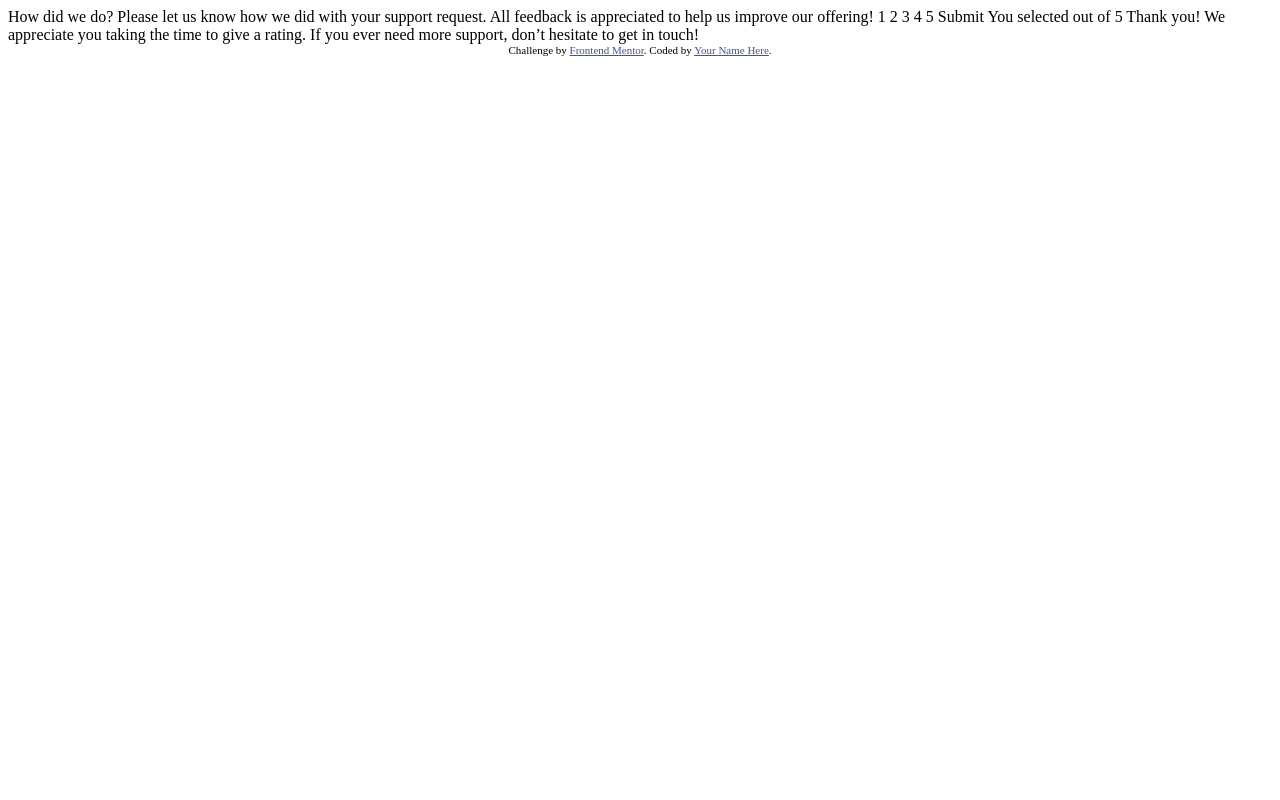
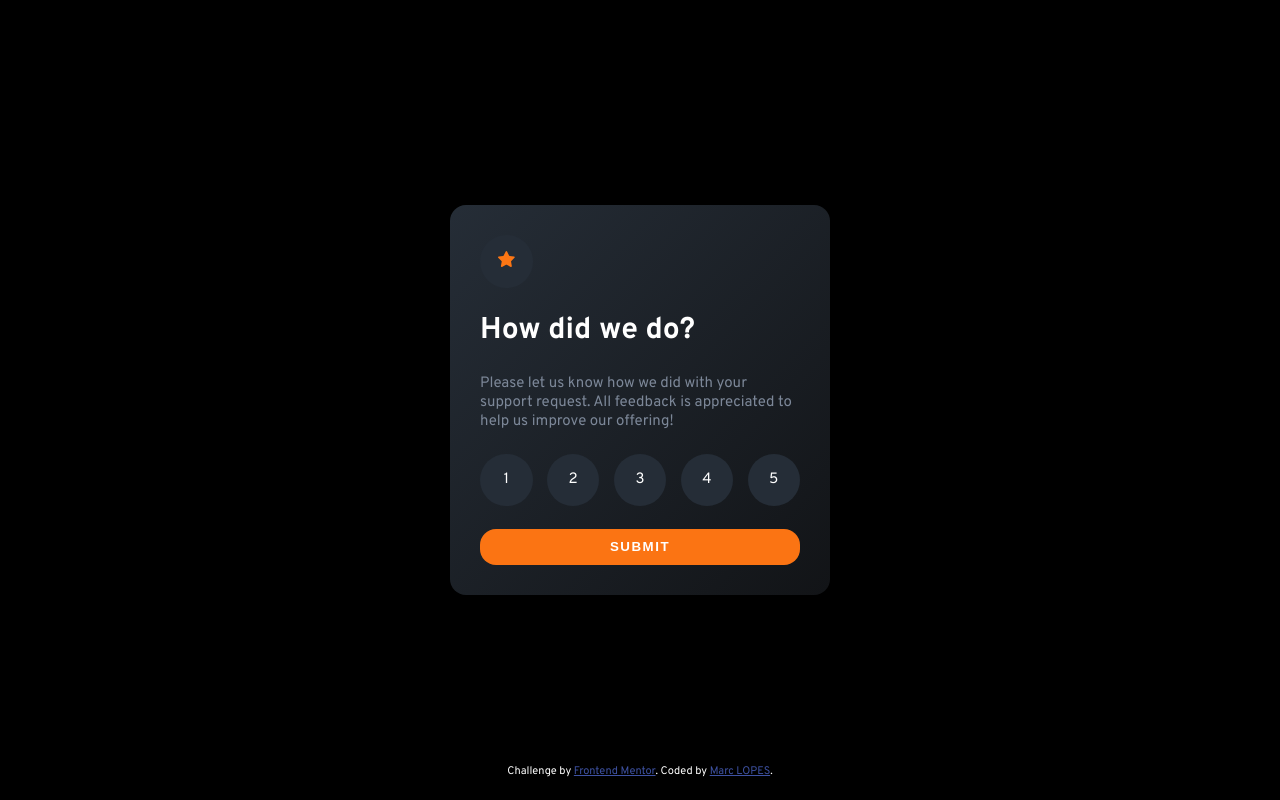
Before and after one commit to lm4649/interactive-rating-component, a plain HTML site: page index.html in a window 1280 px wide. Drawn offline with Linux system fonts and the light colour scheme.

Commit message:
Complete challenge

```diff
--- a/index.html
+++ b/index.html
@@ -5,45 +5,77 @@
   <meta name="viewport" content="width=device-width, initial-scale=1.0"> <!-- displays site properly based on user's device -->
 
   <link rel="icon" type="image/png" sizes="32x32" href="./images/favicon-32x32.png">
+  <script src="index.js" defer></script>
 
   <title>Frontend Mentor | Interactive rating component</title>
 
   <!-- Feel free to remove these styles or customise in your own stylesheet 👍 -->
-  <style>
-    .attribution { font-size: 11px; text-align: center; }
-    .attribution a { color: hsl(228, 45%, 44%); }
-  </style>
+  <link rel="stylesheet" href="style.css">
 </head>
 <body>
+  <header></header>
 
+  <div class="cards-container">
     <!-- Rating state start -->
+    <section id="rating">
+      <div class="card">
+        <div class="card-header">
+          <div id="star-icon">
+            <img src="/images/icon-star.svg" alt="icon of star">
+          </div>
+        </div>
 
+        <card-body>
+          <h1 class="card-title">
             How did we do?
-
+          </h1>
+          <div class="card-text left">
             Please let us know how we did with your support request. All feedback is appreciated
             to help us improve our offering!
+          </div>
+          <div class="card-rating">
+            <div class="grade">1</div>
+            <div class="grade">2</div>
+            <div class="grade">3</div>
+            <div class="grade">4</div>
+            <div class="grade">5</div>
+          </div>
 
-  1 2 3 4 5
-
-  Submit
-
+          <div class="card-footer">
+            <button id="submit-btn" class="disabled">SUBMIT</button>
+          </div>
+        </card-body>
+      </div>
+    </section>
     <!-- Rating state end -->
 
     <!-- Thank you state start -->
-
-  You selected <!-- Add rating here --> out of 5
-
-  Thank you!
-
-  We appreciate you taking the time to give a rating. If you ever need more support,
-  don’t hesitate to get in touch!
-
+    <section id="thanks" hidden>
+      <div class="card centered">
+        <div class="card-header">
+          <div class="icon">
+            <img src="/images/illustration-thank-you.svg" alt="thank you icon" >
+          </div>
+          <div class="notice">
+            You selected <span id="user-grade"></span> out of 5
+          </div>
+            <card-body>
+              <h1 class="card-title">Thank you!</h1>
+              <div class="card-text">
+                We appreciate you taking the time to give a rating. If you ever need more support, don’t hesitate to get in touch!
+              </div>
+            </card-body>
+        </div>
+      </div>
+    </section>
     <!-- Thank you state end -->
-
+  </div>
 
   <div class="attribution">
     Challenge by <a href="https://www.frontendmentor.io?ref=challenge" target="_blank">Frontend Mentor</a>.
-    Coded by <a href="#">Your Name Here</a>.
+    Coded by <a target="_blank" href="https://github.com/lm4649">Marc LOPES</a>.
   </div>
+
+  <footer></footer>
 </body>
 </html>
--- /dev/null
+++ b/index.js
@@ -0,0 +1,64 @@
+window.addEventListener('DOMContentLoaded', (event) => {
+
+  const gradeElts = document.querySelectorAll('.grade')
+  const grade = document.getElementById('user-grade')
+  const submitBtn = document.getElementById('submit-btn')
+
+  // Giving a grade between 1 and 5
+
+  /**
+   * Set the selected grade element as active and update grade
+   * in the thank you card
+   * @param {*} event
+   */
+  const setGrade = (event) => {
+    // Remove active class to all grade elements
+    gradeElts.forEach(elt => elt.classList.remove('active'))
+    // Add active class to the selected element
+    const selectedGrade = event.target
+    selectedGrade.classList.add('active')
+    // Enable submit button
+    submitBtn.classList.remove('disabled')
+    submitBtn.classList.add('enabled')
+    // Set the grade in thank you card
+    grade.innerText = selectedGrade.innerText
+  }
+  /**
+   * Event listener on grade elements
+   */
+  if(gradeElts.length > 0 && grade){
+    gradeElts.forEach(elt => {
+      elt.addEventListener('click', setGrade)
+    })
+  }
+
+  // Submitting the rating
+
+  /**
+   * Remove Rating card and show Thank you card
+   */
+  const submitRating = () => {
+    // Check user has selected a grade
+    if(submitBtn.classList.contains('enabled')) {
+      const ratingCard = document.getElementById('rating')
+      const thankCard = document.getElementById('thanks')
+
+      if(ratingCard && thankCard) {
+        ratingCard.classList.add('hiding-card')
+        setTimeout(() => {
+          ratingCard.remove()
+          thankCard.hidden = false
+          thankCard.classList.add('showing-card')
+        }, 1000);
+      }
+
+    }
+  }
+
+  /**
+   * Event listener on submit button
+   */
+  if(submitBtn) {
+    submitBtn.addEventListener('click', submitRating)
+  }
+});
--- /dev/null
+++ b/style.css
@@ -0,0 +1,183 @@
+/* Font */
+@import url('https://fonts.googleapis.com/css2?family=Overpass:wght@400;700&display=swap');
+
+/* General style */
+:root{
+  --primary:hsl(25, 97%, 53%);
+  --white: hsl(0, 0%, 100%);
+  --light-grey: hsl(217, 12%, 63%);
+  --medium-gey: hsl(216, 12%, 54%);
+  --dark-blue: hsl(213, 19%, 18%);
+  --very-dark-blue: hsl(216, 12%, 8%);
+  font-family: 'Overpass',  sans-serif;
+  font-size: 15px;
+  font-weight: 400;
+  color:var(--white);
+}
+
+body{
+  padding: 0;
+  margin:0;
+  box-sizing: border-box;
+  min-height: 100vh;
+  display: flex;
+  flex-direction: column;
+  justify-content: space-evenly;
+  align-items: center;
+  background-color: black;
+  position: relative;
+}
+
+/* Card component */
+.card{
+  border-radius: 16px;
+  background-image: linear-gradient(to bottom right, var(--dark-blue), var(--very-dark-blue));
+  width: 25vw;
+  padding: 2rem;
+  margin: 1rem auto;
+}
+
+#star-icon {
+  border-radius: 50%;
+  background-color: var(--dark-blue);
+  height: 3.5rem;
+  width: 3.5rem;
+  line-height: 3.9rem;
+  text-align: center;
+  vertical-align: middle;
+}
+
+.card-title{
+  font-weight: 700;
+  font-size: 2rem;
+}
+
+.card-text{
+  color:var(--medium-gey);
+}
+
+.left{
+  text-align: left;
+}
+
+.centered{
+  text-align: center;
+}
+
+.card-rating{
+  display: flex;
+  justify-content: space-between;
+  margin: 1.5rem 0;
+}
+
+.grade {
+  border-radius: 50%;
+  background-color: var(--dark-blue);
+  height: 3.5rem;
+  width: 3.5rem;
+  line-height: 3.5rem;
+  text-align: center;
+  vertical-align: middle;
+}
+
+.grade:hover{
+  background-color: var(--primary);
+  cursor: pointer;
+}
+
+.active{
+  background-color: var(--light-grey);
+}
+
+.notice{
+  color:var(--primary);
+  background-color: var(--dark-blue);
+  border-radius: 16px;
+  width: 50%;
+  margin: 1rem auto;
+  padding: 0.5rem;
+}
+
+.card-footer{
+  display: flex;
+  justify-content: center;
+}
+
+.card-footer button{
+  background-color: var(--primary);
+  color: var(--white);
+  width: 100%;
+  border: 0;
+  border-radius: 16px;
+  padding: 0.7rem;
+  font-weight: 700;
+  letter-spacing: 0.1rem;
+}
+
+.card-footer button:hover{
+  background-color: var(--white);
+  color: var(--primary);
+}
+
+.enabled {
+  cursor: pointer;
+}
+
+.disabled {
+  cursor: not-allowed;
+}
+
+/* attribution */
+
+.attribution {
+  font-size: 11px;
+  text-align: center;
+  position:absolute;
+  bottom: 22px;
+}
+
+ .attribution a {
+  color: hsl(228, 45%, 44%);
+}
+
+/* animations */
+
+.hiding-card{
+  animation: vanish 1s ease-in-out 0s 1 normal forwards;
+}
+
+.showing-card{
+  animation: appear 1s ease-in-out 0s 1 normal forwards;
+}
+
+@keyframes vanish {
+  0%{
+    transform: scale(100%);
+  }
+  100%{
+    transform: scale(0%);
+    display: none;
+  }
+}
+
+@keyframes appear {
+  0% {
+    transform: scale(0%);
+  }
+
+  100% {
+    transform: scale(100%);
+  }
+}
+
+/* media queries */
+
+@media only screen and (max-width: 40em) {
+  .card{
+    width: 70%
+  }
+
+  .notice{
+    font-size: 0.8rem;
+  }
+}
```
Also changed, not shown: 1 other file. Lines whose indentation alone changed are shown as unchanged.
